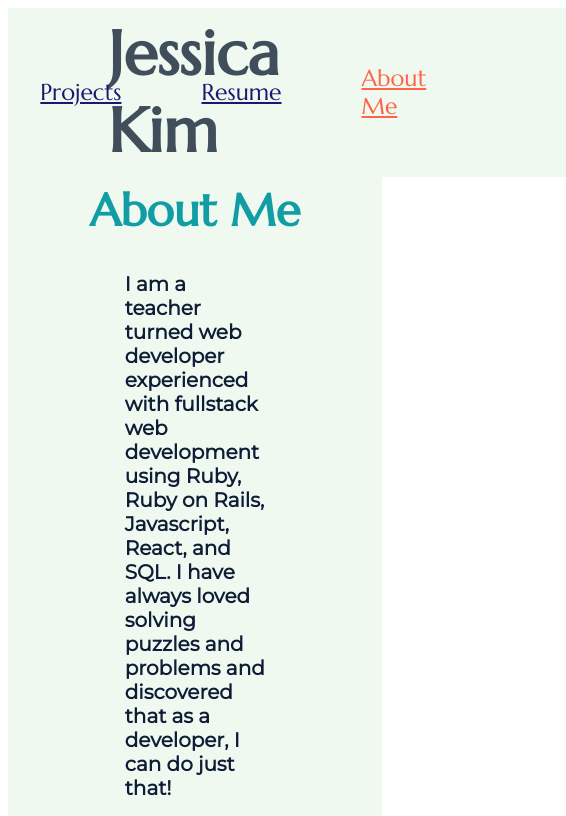
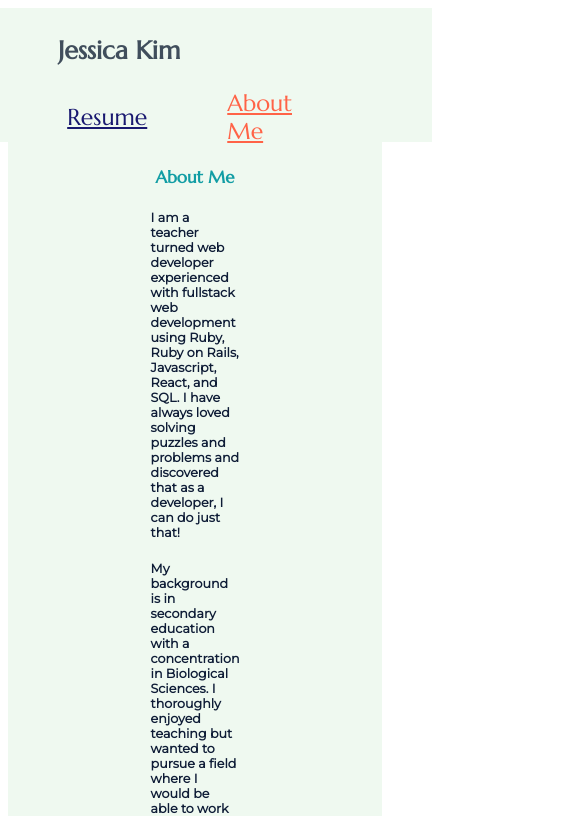
Before and after one commit to dbsk11/personal-website, a React (Create React App) app: page / in a window 390 px wide. Shown: the top 816 px of the page, 566 px wide, since content can reach past the window. Built offline with nearby package versions, Linux system fonts and the light colour scheme.

Commit message:
updated css

```diff
--- a/public/index.html
+++ b/public/index.html
@@ -4,7 +4,7 @@
     <meta charset="utf-8" />
     <title>Jessica Kim</title>
     <link rel="icon" href="%PUBLIC_URL%/favicon.ico" />
-    <meta name="viewport" content="width=device-width, initial-scale=1" />
+    <meta name="viewport" content="width=device-width, initial-scale=1.0">
     <meta name="theme-color" content="#000000" />
     <meta
       name="description"
--- a/src/components/ProjectContainer.js
+++ b/src/components/ProjectContainer.js
@@ -9,6 +9,7 @@ const ProjectContainer = (props) => {
                 <h1>Ask:Answer</h1>
                 <p>A student/teacher platform which allows students to message teachers with questions and/or request office hours. The teacher can view messages, respond to messages, and schedule office hours. It is built with a React frontend and Rails backend.</p>
                 <ReactPlayer
+                className="video"
                     url="https://www.youtube.com/watch?v=z6n__IfAikk"
                 />
                 <div className="repos">
@@ -24,6 +25,7 @@ const ProjectContainer = (props) => {
                 <h1>Flatflix</h1>
                 <p>A netflix clone that allows a user to browse available movies separated by category and select individual movies to see information on a particular movie as well as watch the trailer. It is built with React frontend and Rails backend.</p>
                 <ReactPlayer
+                className="video"
                     url="https://www.youtube.com/watch?v=mCmve4kKIGk"
                 />
                 <div className="repos">
@@ -39,6 +41,7 @@ const ProjectContainer = (props) => {
                 <h1>MyGrub</h1>
                 <p>A grubhub clone, built with vanilla Javascript and a Rails backend, which allows users to choose a restaurant, select items to order, and add items to their cart.</p>
                 <ReactPlayer
+                    className="video"
                     url="https://www.youtube.com/watch?v=7lnuysS5NDY"
                 />
                 <div className="repos">
--- a/src/style.css
+++ b/src/style.css
@@ -1,11 +1,16 @@
 @import url('https://fonts.googleapis.com/css2?family=Montserrat&display=swap');
 @import url('https://fonts.googleapis.com/css2?family=Carter+One&family=Marcellus&display=swap');
 
+.maincontainer {
+    width: 100%;
+    height: 100%;
+    background: #EFF9F0;
+}
+
 .main {
     display: flex;
-    flex-direction: row;
+    flex-direction: column;
     width: 100%;
-    height: 20vh;
 }
 
 .header {
@@ -15,11 +20,12 @@
     align-items: center;
     background: #EFF9F0;
     padding-left: 100px;
-    width: 50%;
+    width: 100%;
+    height: 10vh;
 }
 
 .header h1 {
-    font-size: 62px;
+    font-size: 65px;
     color: #404E5C;
     font-family: 'Marcellus', serif;
 }
@@ -32,13 +38,15 @@
   align-items: center;
   font-size: 20px;
   padding-right: 100px;
-  width: 50%;
+  width: 100%;
+  height: 50px;
 }
 
 .link {
     display: flex;
     flex-direction: row;
-    padding: 40px;
+    padding-left: 40px;
+    padding-right: 40px;
     color: #191970;
     font-style: bold;
     font-family: 'Marcellus', serif;
@@ -56,6 +64,7 @@
       flex-direction: column;
       height: 85vh;
       width: 100%;
+      padding-top: 20px;
       background: #EFF9F0 ;
       align-items: center;
       color: #0e1c36;
@@ -179,6 +188,11 @@
     color: #191970;
 }
 
+.video {
+    max-width: 100%;
+    height: auto;
+}
+
 .repos {
     display: flex;
     flex-direction: row;
@@ -216,7 +230,241 @@
     flex-direction: column;
     justify-content: center;
     align-items: center;
-    height: 650px;
+    height: auto;
+    max-width: 40%;
     border: solid;
     margin-bottom: 50px;
 }
+
+
+/* MOBILE SETTINGS */
+@media only screen and (max-width: 800px) {
+    .main {
+        display: flex;
+        flex-direction: column;
+        width: 100%;
+        align-items: center;
+    }
+
+    .header {
+        display: flex;
+        flex-direction: row;
+        justify-content: start;
+        align-items: center;
+        background: #EFF9F0;
+        padding-left: 100px;
+        width: 100%;
+        height: 10vh;
+    }
+
+    .header h1 {
+        font-size: 3vh;
+        color: #404E5C;
+        font-family: 'Marcellus', serif;
+    }
+
+    .navbar {
+      display: flex;
+      flex-direction: row;
+      background: #EFF9F0;
+      justify-content: flex-end;
+      align-items: center;
+      font-size: 20px;
+      padding-right: 100px;
+      width: 100%;
+      height: 50px;
+    }
+
+    .link {
+        display: flex;
+        flex-direction: row;
+        padding-left: 40px;
+        padding-right: 40px;
+        color: #191970;
+        font-style: bold;
+        font-family: 'Marcellus', serif;
+        font-size: 23px;
+    }
+
+    .link:hover {
+        z-index: 2;
+        transform: scale(1.2);
+    }
+
+    /* ABOUT MECONTAINER CLASSNAMES */
+    .aboutmepage {
+          display: flex;
+          flex-direction: column;
+          height: 85vh;
+          width: 100%;
+          padding-top: 20px;
+          background: #EFF9F0 ;
+          align-items: center;
+          color: #0e1c36;
+    }
+
+    .aboutme h1 {
+          display: flex;
+          justify-content: center;
+          align-items: center;
+          margin-bottom: 5px;
+          margin-top: 5px;
+          font-size: 2vh;
+          font-family: 'Marcellus', serif;
+          color: #119DA4;
+          font-weight: bold;
+    }
+
+    .aboutme h5 {
+          display: flex;
+          flex-direction: row;
+          align-items: center;
+          justify-content: center;
+          padding-left: 100px;
+          padding-right: 100px;
+          margin-left: 100px;
+          margin-right: 100px;
+          font-size: 1.5vh;
+          font-family: 'Montserrat', sans-serif;
+    }
+
+    .links {
+        display: flex;
+        flex-direction: row;
+    }
+
+    .logoimage {
+        height: 40px;
+        margin: 20px;
+    }
+
+    /* PROJECTCONTAINER CLASSNAMES */
+
+    .project {
+        display: flex;
+        flex-direction: column;
+        height: 85.4vh;
+        width: 99vw;
+        background: #EFF9F0 ;
+        align-items: center;
+        color: #0e1c36;
+        overflow-y: scroll;
+    }
+
+    .askanswer {
+        display: flex;
+        flex-direction: column;
+        justify-content: center;
+        align-items: center;
+        border: solid;
+        width: 80%;
+        margin: 20px;
+    }
+
+    .flatflix {
+        display: flex;
+        flex-direction: column;
+        justify-content: center;
+        align-items: center;
+        border: solid;
+        width: 80%;
+        margin: 20px;
+    }
+
+    .mygrub {
+        display: flex;
+        flex-direction: column;
+        justify-content: center;
+        align-items: center;
+        border: solid;
+        width: 80%;
+        margin: 20px;
+    }
+
+    .project h1 {
+        display: flex;
+        justify-content: center;
+        align-items: center;
+        margin-bottom: 5px;
+        margin-top: 5px;
+        padding-top: 20px;
+        font-size: 3vh;
+        font-family: 'Marcellus', serif;
+        color: #119DA4;
+        font-weight: bold;
+    }
+
+    .project h3 {
+        display: flex;
+        flex-direction: row;
+        align-items: center;
+        justify-content: center;
+        padding-left: 100px;
+        padding-right: 100px;
+        margin-left: 100px;
+        margin-right: 100px;
+        font-size: 2vh;
+        color: #191970;
+        font-family: 'Montserrat', sans-serif;
+    }
+
+    .project p {
+        display: flex;
+        flex-direction: row;
+        align-items: center;
+        justify-content: center;
+        padding-left: 50px;
+        padding-right: 50px;
+        font-size: 1.5vh;
+        font-family: 'Montserrat', sans-serif;
+        color: #191970;
+    }
+
+    .video {
+        max-width: 100%;
+        height: auto;
+    }
+
+    .repos {
+        display: flex;
+        flex-direction: row;
+    }
+
+
+    /* RESUME CONTAINER */
+    .resume {
+        display: flex;
+        flex-direction: column;
+        justify-content: center;
+        align-items: center;
+        background: #EFF9F0;
+        overflow-y: scroll;
+    }
+
+    .button {
+        background-color: #119DA4;
+        color: white;
+        width: 300px;
+        height: 40px;
+        margin-bottom: 20px;
+        font-weight: bold;
+        font-family: 'Montserrat', sans-serif;
+        font-size: 20px;
+    }
+
+    .button:hover {
+        z-index: 2;
+        transform: scale(1.2);
+    }
+
+    .resumeimage {
+        display: flex;
+        flex-direction: column;
+        justify-content: center;
+        align-items: center;
+        height: auto;
+        max-width: 40%;
+        border: solid;
+        margin-bottom: 50px;
+    }
+}
```
